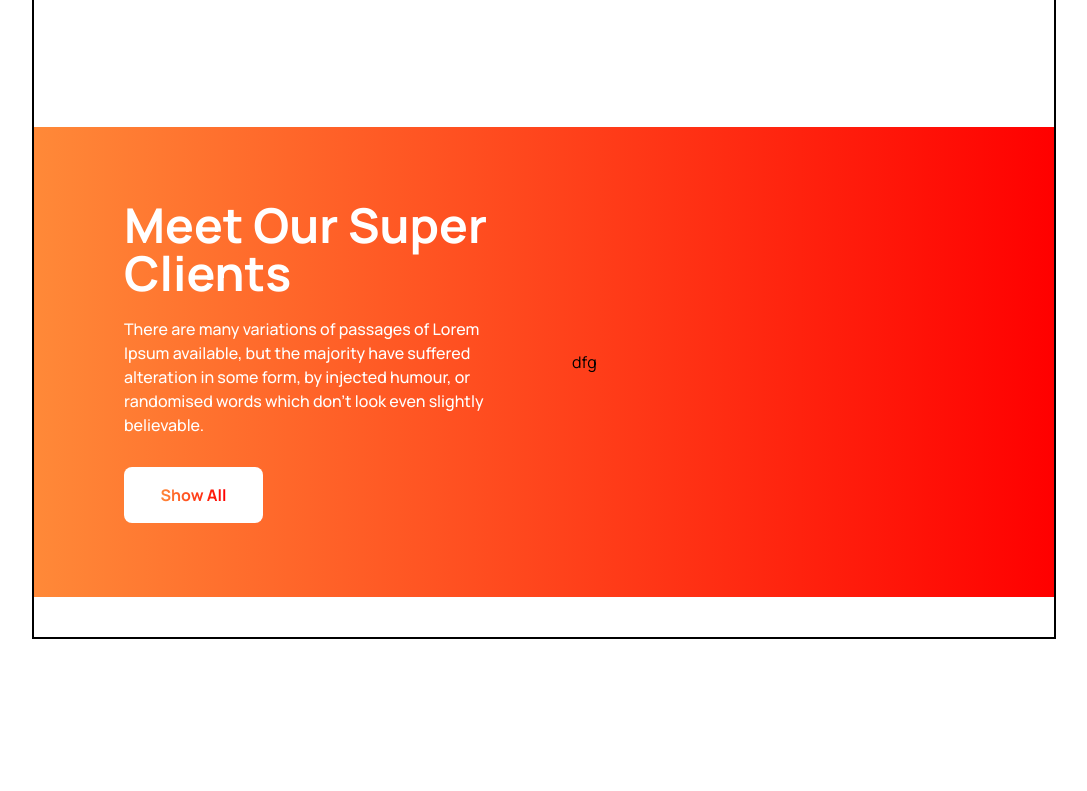
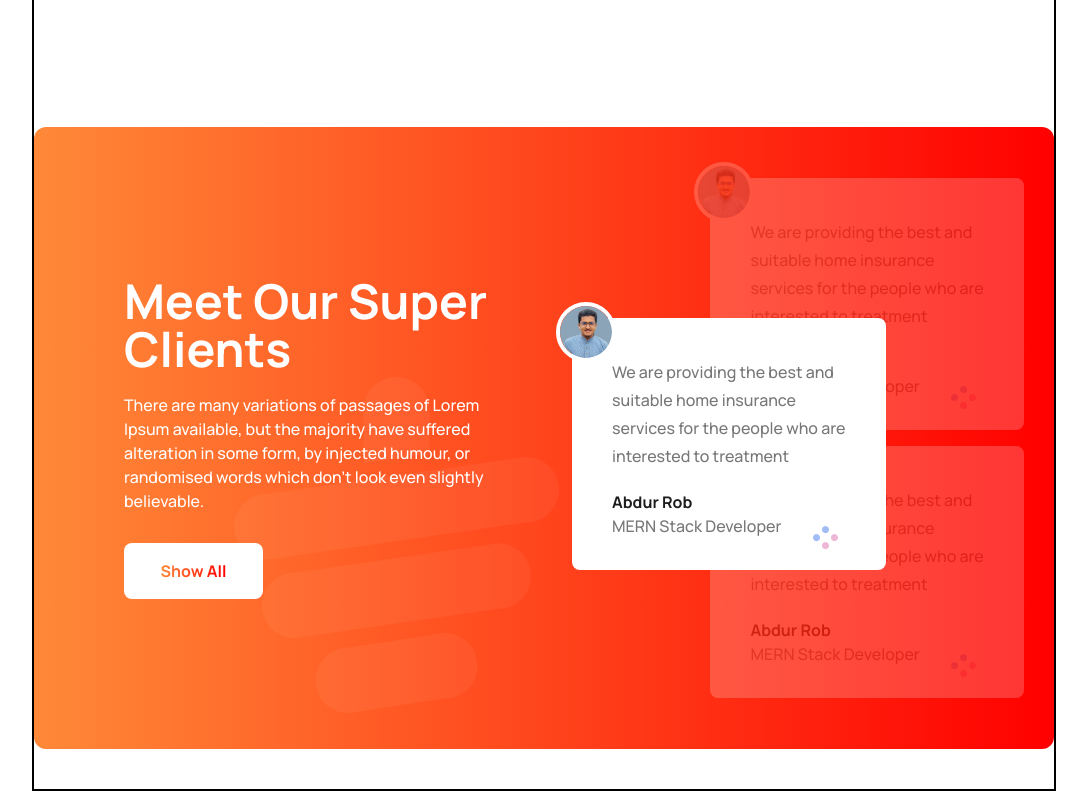
Before and after one commit to Abdurrobr34l/tea-house, a plain HTML site: page index.html in a window 1280 px wide. Shown: the part 1938-2729 px from the top of the page, without its empty margins (96-1183 px from the left). Before the commit the page ends 2577 px from the top, so only its background shows below. Drawn offline with nearby package versions, Linux system fonts and the light colour scheme.

Commit message:
Completed testimonial section, responsive not done yet

```diff
--- a/css/style.css
+++ b/css/style.css
@@ -6,6 +6,15 @@ body {
 
 .font-manrope {
   font-family: "Manrope", sans-serif;
+}
+
+p {
+  color: #777777;
+  font-weight: 500;
+}
+
+.testimonial-p {
+  color: white;
 }
 
 .btn-gradi {
@@ -32,11 +41,8 @@ body {
   );
 }
 
-p {
-  color: #777777;
-  font-weight: 500;
+.testimonial-bg {
+  background-image: url(../images/bg_cup.png);
+  background-repeat: no-repeat;
+  background-position: 200px 250px;
 }
-
-.testimonial-p {
-  color: white;
-}
--- a/index.html
+++ b/index.html
@@ -6,7 +6,7 @@
   <meta name="viewport" content="width=device-width, initial-scale=1.0">
   <title>Tea House</title>
   <link rel="stylesheet" href="./css/style.css">
-  <link rel="shortcut icon" href="./images/favicon.png" type="image/x-icon">
+  <link rel="shortcut icon" href="./images/cup.png" type="image/x-icon">
   <!-- *Tailwind CDN -->
   <script src="https://cdn.jsdelivr.net/npm/@tailwindcss/browser@4"></script>
   <!-- <script src="https://cdn.tailwindcss.com"></script> -->
@@ -152,13 +152,16 @@
     <!--* GREAT TEA END -->
 
     <!--* TESTIMONIAL START -->
-    <section class="btn-gradi flex items-center gap-14 mb-10 py-[74px] px-[90px]">
+    <section class="btn-gradi mb-10 rounded-xl">
 
+      <div class="testimonial-bg flex items-center gap-14 py-[150px] px-[90px]">
         <!--? contents -->
         <div class="w-1/2">
           <h2 class="text-5xl font-bold text-white">Meet Our Super Clients</h2>
-        <p class="testimonial-p mt-5 mb-[30px]">There are many variations of passages of Lorem Ipsum available, but the
-          majority have suffered alteration in some form, by injected humour, or randomised words which don't look even
+          <p class="testimonial-p mt-5 mb-[30px]">There are many variations of passages of Lorem Ipsum available, but
+            the
+            majority have suffered alteration in some form, by injected humour, or randomised words which don't look
+            even
             slightly believable.</p>
           <button class="bg-white w-[139px] h-[56px] rounded-lg">
             <span class="font-bold bg-[linear-gradient(270deg,#FF0000,#FF8938)] bg-clip-text text-transparent">
@@ -169,7 +172,43 @@
         </div>
 
         <!--? reviews -->
-      <div class="w-1/2">dfg</div>
+        <div class="relative w-1/2">
+
+          <!-- ?Testimonial 1 -->
+          <div class="absolute -top-[120px] pt-10 pb-8 px-10 w-[80%] bg-white rounded-lg z-10">
+            <img src="./images/abdurrob.png" alt="It is the author image of the website. abdurrobr34l"
+              class="absolute -top-4 -left-4 w-[60px] h-[60px] border-4 border-white rounded-full">
+            <p class="leading-7">We are providing the best and suitable home insurance services for the people who are
+              interested to treatment</p>
+            <h3 class="mt-5 font-bold text-[#1C1C1C]">Abdur Rob</h3>
+            <p>MERN Stack Developer</p>
+            <img src="./images/circles.png" alt="It is an image of circles" class="absolute right-12 bottom-5">
+          </div>
+
+          <!-- ?Testimonial 2 -->
+          <div class="absolute -top-[260px] -right-[60px] pt-10 pb-8 px-10 w-[80%] bg-white rounded-lg opacity-20">
+            <img src="./images/abdurrob.png" alt="It is the author image of the website. abdurrobr34l"
+              class="absolute -top-4 -left-4 w-[60px] h-[60px] border-4 border-white rounded-full">
+            <p class="leading-7">We are providing the best and suitable home insurance services for the people who are
+              interested to treatment</p>
+            <h3 class="mt-5 font-bold text-[#1C1C1C]">Abdur Rob</h3>
+            <p>MERN Stack Developer</p>
+            <img src="./images/circles.png" alt="It is an image of circles" class="absolute right-12 bottom-5">
+          </div>
+
+          <!-- ?Testimonial 3 -->
+          <div class="absolute -bottom-[260px] -right-[60px] pt-10 pb-8 px-10 w-[80%] bg-white rounded-lg opacity-20">
+            <img src="./images/abdurrob.png" alt="It is the author image of the website. abdurrobr34l"
+              class="absolute -top-4 -left-4 w-[60px] h-[60px] border-4 border-white rounded-full">
+            <p class="leading-7">We are providing the best and suitable home insurance services for the people who are
+              interested to treatment</p>
+            <h3 class="mt-5 font-bold text-[#1C1C1C]">Abdur Rob</h3>
+            <p>MERN Stack Developer</p>
+            <img src="./images/circles.png" alt="It is an image of circles" class="absolute right-12 bottom-5">
+          </div>
+
+        </div>
+      </div>
 
     </section>
     <!--* TERTIMONIAL END -->
```
Also changed, not shown: images/abdurrob.png (added). Lines whose indentation alone changed are shown as unchanged.
